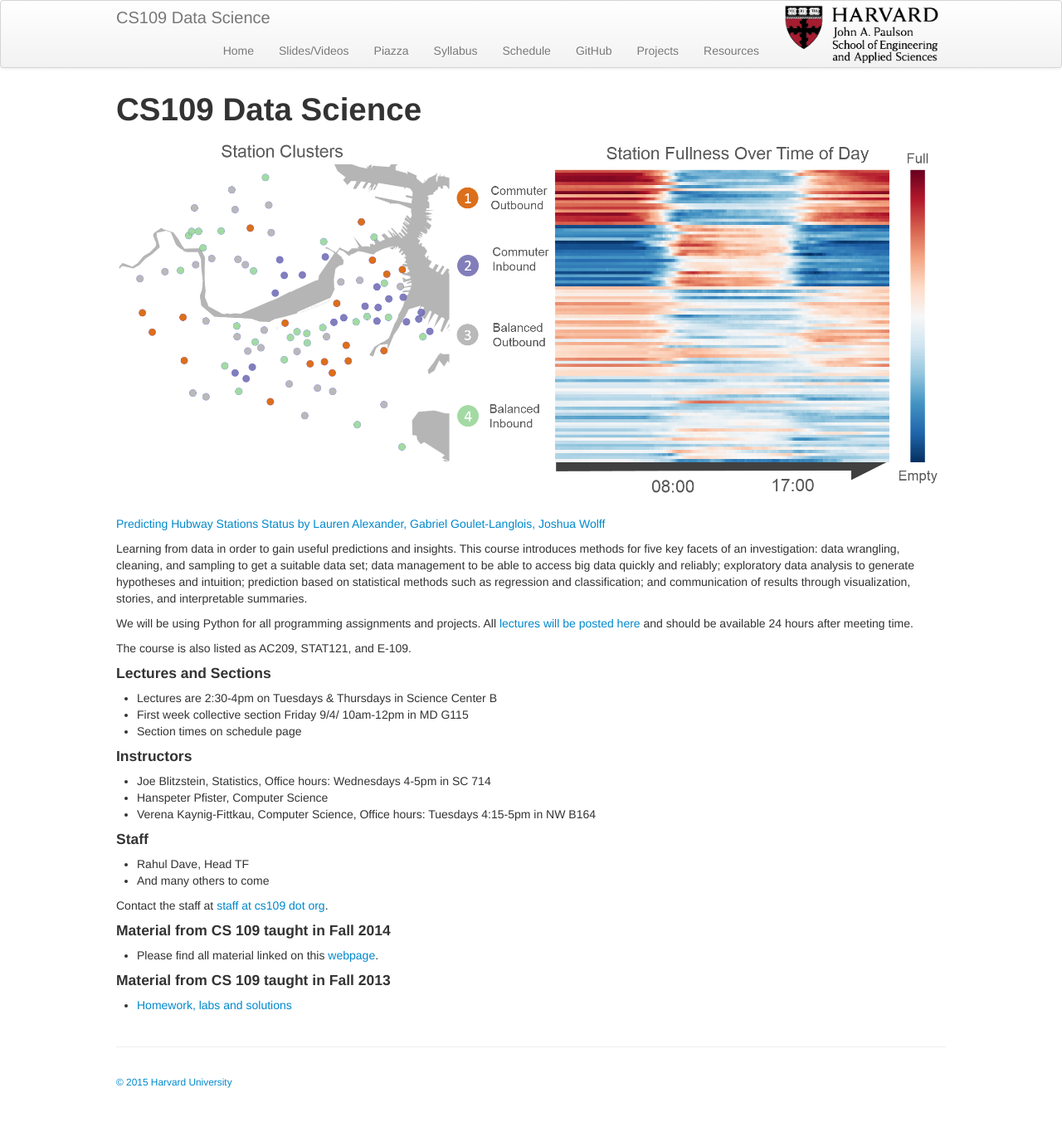
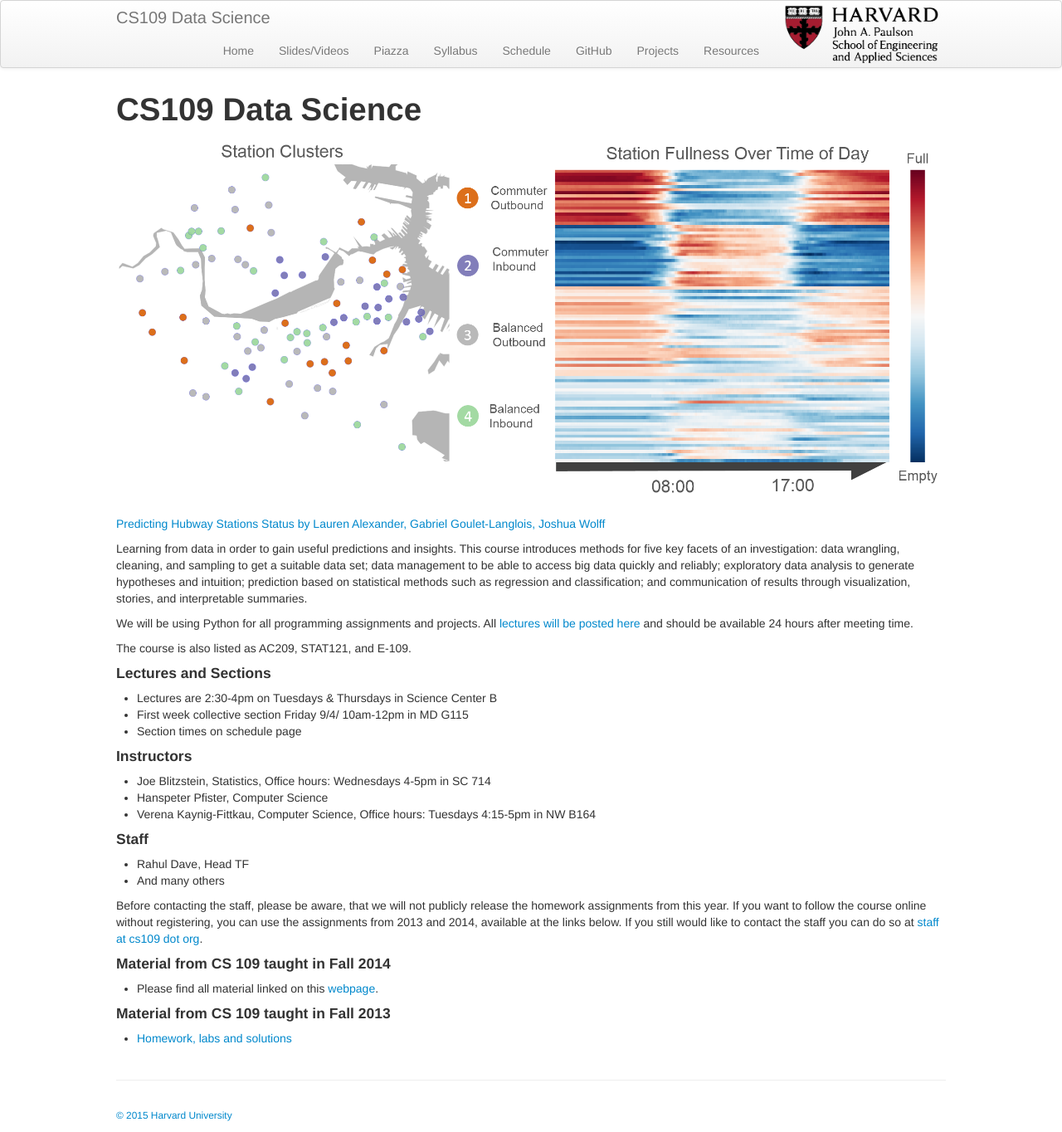
Before and after one commit to cs109/2015, a Jekyll site: the page built from index.md, in a window 1280 px wide. Shown: the whole page at 83% size. Built offline with Jekyll 4.4.1, drawn with Linux system fonts in a browser that asks for light colours; before the commit the page ends 1324 px from its top, so only the background shows below that.

Commit message:
Added remark about homework not being public this year.

```diff
--- a/index.md
+++ b/index.md
@@ -31,9 +31,9 @@
 #### Staff
 
 * Rahul Dave, Head TF
-* And many others to come
+* And many others
 
-Contact the staff at <a href="mailto:staff@cs109.org">staff at cs109 dot org</a>.
+Before contacting the staff, please be aware, that we will not publicly release the homework assignments from this year. If you want to follow the course online without registering, you can use the assignments from 2013 and 2014, available at the links below. If you still would like to contact the staff you can do so at <a href="mailto:staff@cs109.org">staff at cs109 dot org</a>.
 
 #### Material from CS 109 taught in Fall 2014
 
```
